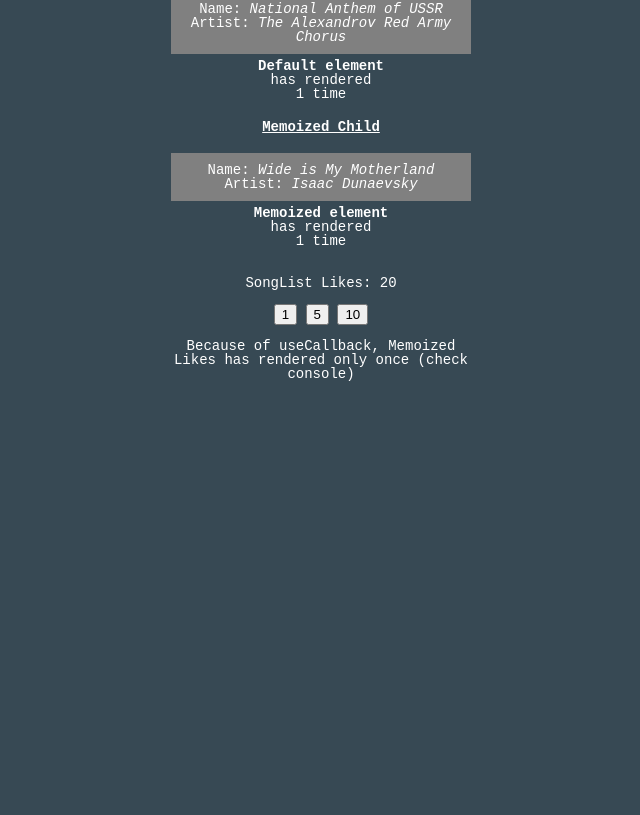
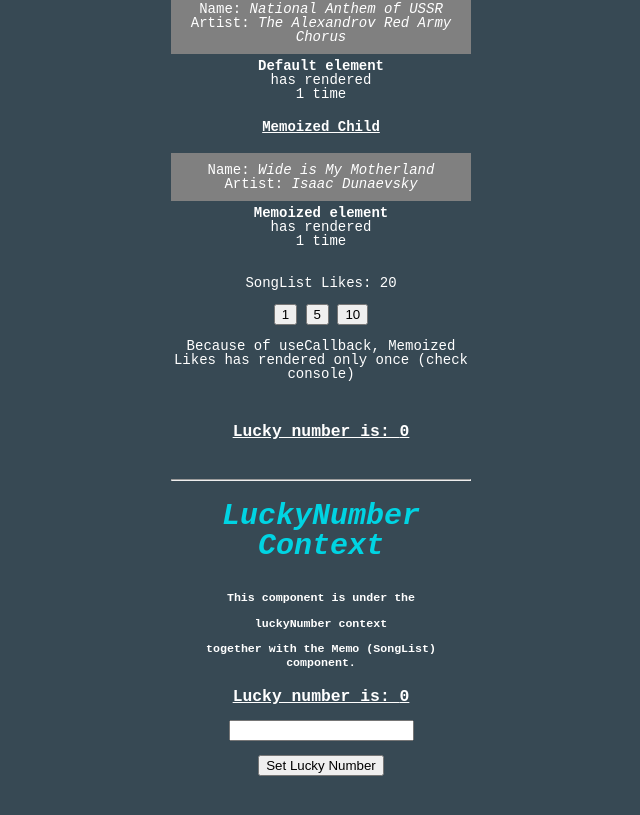
Before and after one commit to DariusPirvulescu/React-hooks, a React (Create React App) app: page / in a window 1280 px wide. Shown: the part 1702-2517 px from the top of the page, without its empty margins (319-959 px from the left). Before the commit the page ends 2193 px from the top, so only its background shows below. Built offline with nearby package versions, Linux system fonts and the light colour scheme; no server answers.

Commit message:
Play with useContext with LuckyNumber example

```diff
--- a/src/components/App.jsx
+++ b/src/components/App.jsx
@@ -1,4 +1,6 @@
-import React from "react";
+import React, { useState, useMemo } from "react";
+
+import { LuckyNumberContext } from "./contexts/LuckyNumberContext";
 
 import Counter from "./Counter";
 import Form from "./Form";
@@ -6,8 +8,16 @@ import UserFetch from "./UserFetch";
 import Name from "./Name";
 import Width from "./Width";
 import SongsList from "./memo/SongsList";
+import LuckyContextChild from "./LuckyContextChild";
 
 const App = () => {
+  const [luckyNr, setLuckyNumber] = useState(0);
+
+  const luckyProviderValue = useMemo(() => ({ luckyNr, setLuckyNumber }), [
+    luckyNr,
+    setLuckyNumber
+  ]);
+
   return (
     <div className="container">
       <h1>Counter</h1>
@@ -30,10 +40,15 @@ const App = () => {
       <hr />
       <h1>useLayoutEffect Hook</h1>
       <Width />
+      <LuckyNumberContext.Provider value={luckyProviderValue}>
+        <hr />
+        <h1>{"{ Memo }"} + useCallback = love</h1>
+        <SongsList />
 
-      <hr />
-      <h1>{"{ Memo }"} + useCallback = love</h1>
-      <SongsList />
+        <hr />
+        <h1>LuckyNumber Context </h1>
+        <LuckyContextChild />
+      </LuckyNumberContext.Provider>
     </div>
   );
 };
--- /dev/null
+++ b/src/components/LuckyContextChild.jsx
@@ -0,0 +1,30 @@
+import React, { useContext, useState } from "react";
+import { LuckyNumberContext } from "./contexts/LuckyNumberContext";
+
+const LuckyContextChild = () => {
+  const [inputVal, setInputVal] = useState("");
+  const { luckyNr, setLuckyNumber } = useContext(LuckyNumberContext);
+
+  return (
+    <>
+      <h5>
+        This component is under the
+        <pre>luckyNumber context</pre>
+        together with the Memo (SongList) component.
+      </h5>
+      <h3 style={{ textDecoration: "underline" }}>
+        Lucky number is: {luckyNr}
+      </h3>
+      <input
+        type="text"
+        onChange={(e) => setInputVal(e.target.value)}
+        value={inputVal}
+      />
+      <br />
+      <br />
+      <button onClick={() => setLuckyNumber(inputVal)}>Set Lucky Number</button>
+    </>
+  );
+};
+
+export default LuckyContextChild;
--- /dev/null
+++ b/src/components/contexts/LuckyNumberContext.js
@@ -0,0 +1,3 @@
+import { createContext } from "react";
+
+export const LuckyNumberContext = createContext(0);
--- a/src/components/memo/SongsList.jsx
+++ b/src/components/memo/SongsList.jsx
@@ -1,18 +1,22 @@
-import React, { useState, useCallback } from "react";
+import React, { useState, useCallback, useContext } from "react";
+
+import { LuckyNumberContext } from "../contexts/LuckyNumberContext";
 
 import { Song, MemoizedSong } from "./Song";
 import { MemoizedLikes } from "./Likes";
 
 const style = {
   title: {
-    textDecoration: "underline",
-  },
+    textDecoration: "underline"
+  }
 };
 
 const SongsList = () => {
   const [renderCount, setRenderCount] = useState(1);
   const [likes, setLikes] = useState(20);
   const likeSteps = [1, 5, 10];
+
+  const { luckyNr } = useContext(LuckyNumberContext);
 
   const render = () => {
     setRenderCount(renderCount + 1);
@@ -60,6 +64,10 @@ const SongsList = () => {
         Because of useCallback, Memoized Likes has rendered only once (check
         console)
       </p>
+      <br />
+      <h3 style={{ textDecoration: "underline" }}>
+        Lucky number is: {luckyNr}
+      </h3>
     </div>
   );
 };
```
Also changed, not shown: src/components/contexts/userContext.js (added).
